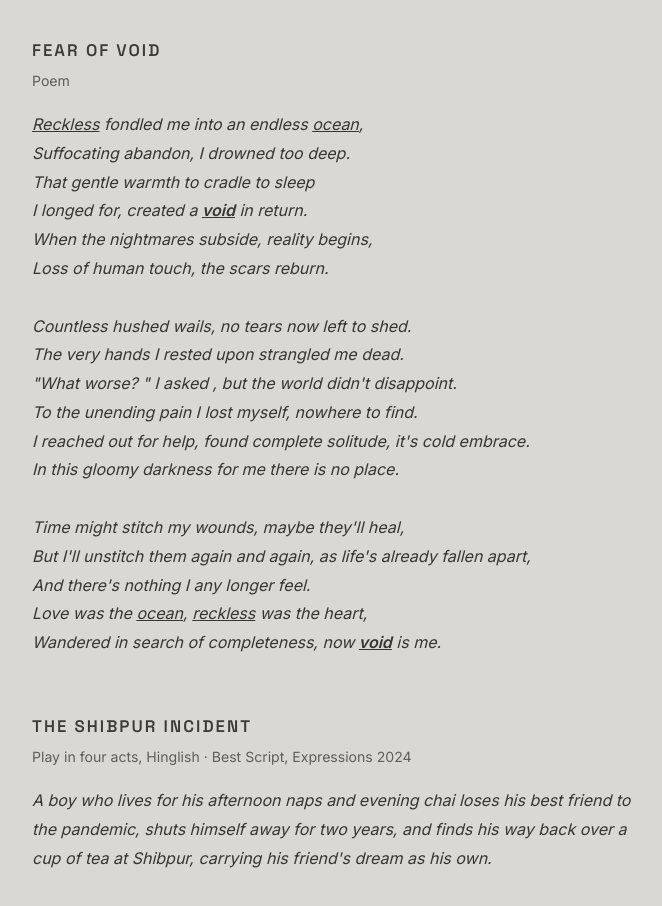
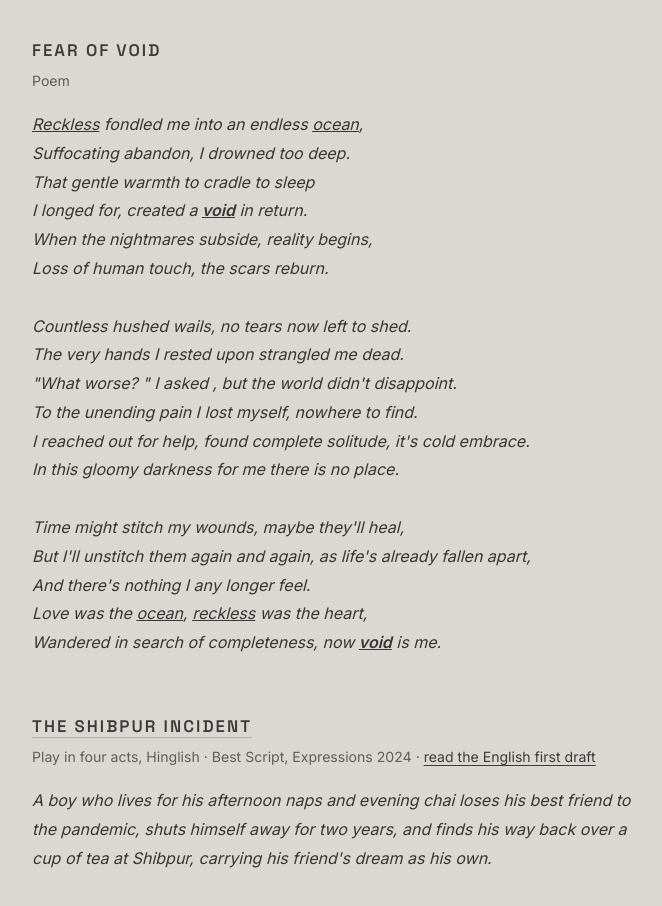
Before and after one commit to Lit07/Lit07.github.io, an Astro site: page /beyond in a window 1280 px wide. Shown: the part 190-1096 px from the top of the page, without its empty margins (304-966 px from the left). Built offline with nearby package versions, Linux system fonts and the light colour scheme; Astro itself is replaced by a stand-in of ours.

Commit message:
Beyond page: link the play script and add the English first draft
Co-Authored-By: Claude Opus 5.5 <noreply@anthropic.com>

```diff
--- a/src/data/site.ts
+++ b/src/data/site.ts
@@ -258,7 +258,7 @@ Wandered in search of completeness, now <u><strong>void</strong></u> is me.`,
   {
     title: 'The Shibpur Incident',
     href: '/writing/The_Shibpur_Incident.pdf',
-    meta: 'Play in four acts, Hinglish · Best Script, Expressions 2024',
+    meta: 'Play in four acts, Hinglish · Best Script, Expressions 2024 · <a href="/writing/The_Shibpur_Incident_English_first_draft.pdf">read the English first draft</a>',
     text: `A boy who lives for his afternoon naps and evening chai loses his best friend to the pandemic, shuts himself away for two years, and finds his way back over a cup of tea at Shibpur, carrying his friend's dream as his own.`,
   },
 ];
--- a/src/pages/beyond.astro
+++ b/src/pages/beyond.astro
@@ -12,8 +12,8 @@ const slug = (t: string) => t.toLowerCase().replace(/[^a-z0-9]+/g, '-');
     <p class="sub">poetry and plays</p>
     {beyond.map((e) => (
       <article id={slug(e.title)}>
-        <h2>{e.title}</h2>
-        {e.meta && <p class="meta">{e.meta}</p>}
+        <h2>{e.href ? <a href={e.href}>{e.title}</a> : e.title}</h2>
+        {e.meta && <p class="meta" set:html={e.meta} />}
         <p class="verse" set:html={e.text} />
       </article>
     ))}
@@ -30,5 +30,7 @@ const slug = (t: string) => t.toLowerCase().replace(/[^a-z0-9]+/g, '-');
   article { margin: 0 0 56px; }
   h2 { font-size: 1.05rem; text-transform: uppercase; letter-spacing: .12em; color: var(--ink); margin: 0 0 4px; }
   .meta { color: var(--muted); font-size: .88rem; margin: 0 0 18px; }
+  h2 a { color: inherit; text-decoration: none; border-bottom: 1px solid var(--line); }
+  h2 a:hover, .meta a:hover { color: var(--ember); }
   .verse { white-space: pre-line; font-style: italic; line-height: 1.8; margin: 0; }
 </style>
```
Also changed, not shown: 1 other file.
